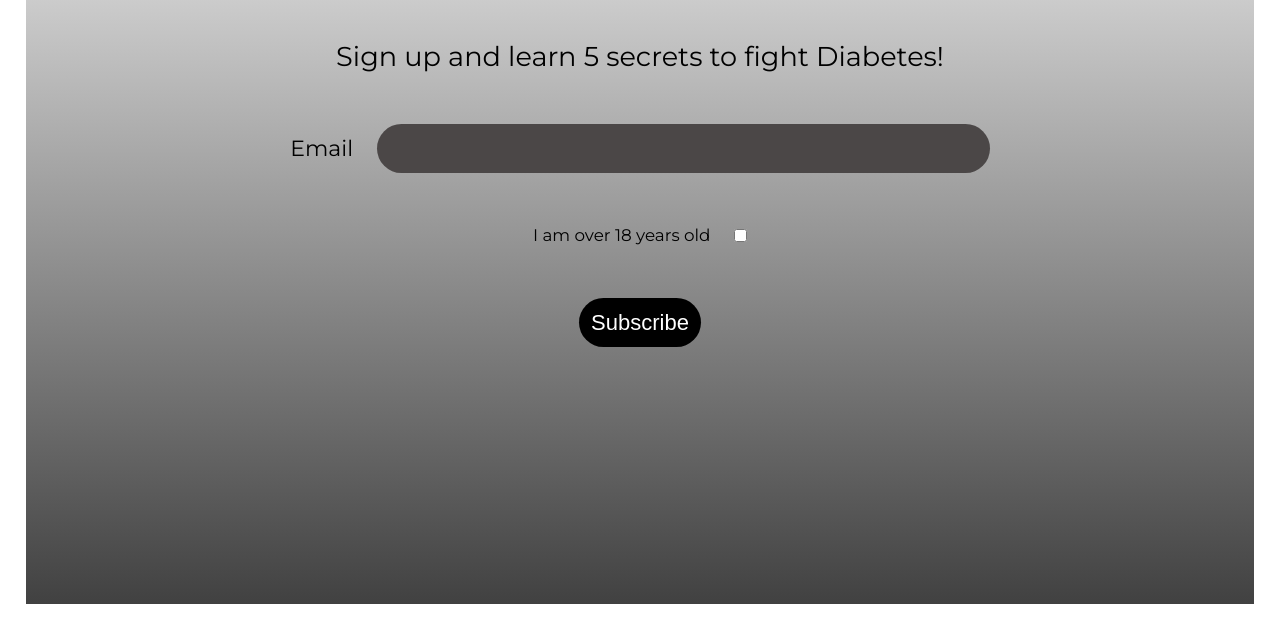
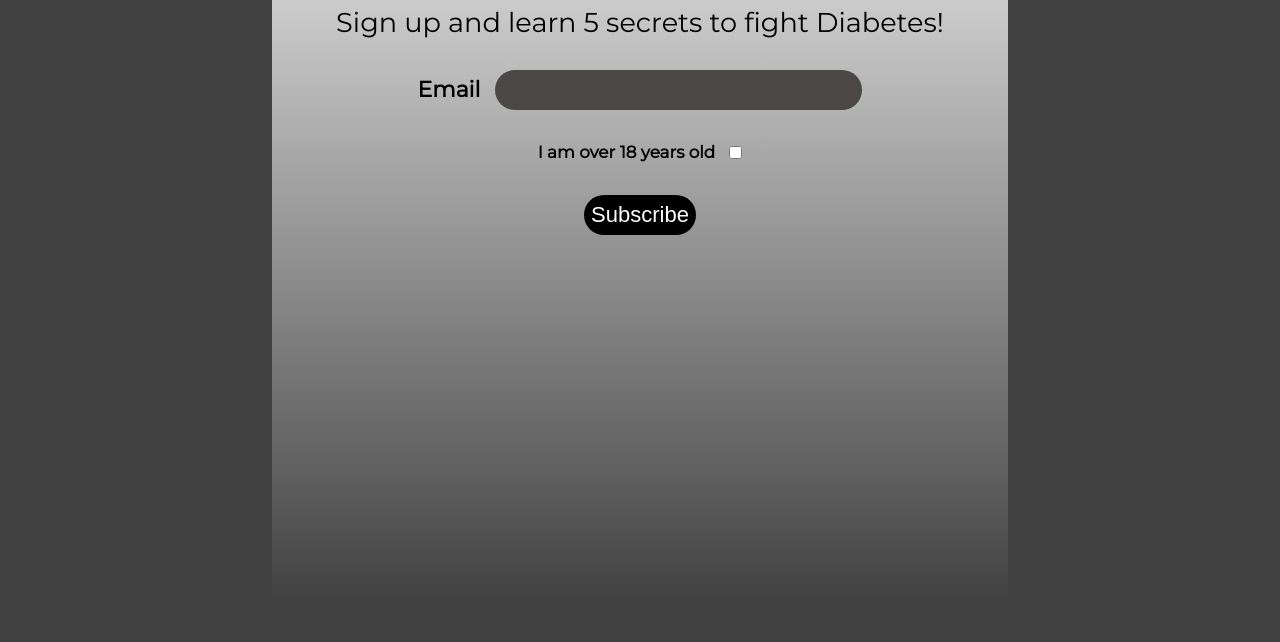
Before and after one commit to malarkeykazoo/ITMD362-Lab3, a plain HTML site: page index.html in a window 1280 px wide. Shown: the part 142-784 px from the top of the page. Drawn offline with nearby package versions, Linux system fonts and the light colour scheme.

Commit message:
Final tweaks for desktop view

```diff
--- a/css/screen.css
+++ b/css/screen.css
@@ -292,6 +292,13 @@ form li{
 
 /* ===== STATE STYLES ======= */
 @media screen and (min-width: 992px) {
+  body  {
+    background-color: #414141;
+  }
+
+  main  {
+    width:60%;
+  }
   form {
     font-family: 'Montserrat', sans-serif;
     line-height: 1.2em;
@@ -325,6 +332,7 @@ form li{
     order: 1;
     text-align: center;
     padding-bottom: 0%;
+    font-weight: bold;
   }
 
   #input-email > input{
@@ -353,6 +361,7 @@ form li{
     text-align: center;
     padding-bottom: 0%;
     font-size: 0.764em;
+    font-weight: bold;
   }
 
   #input-age-verification > input{
```
